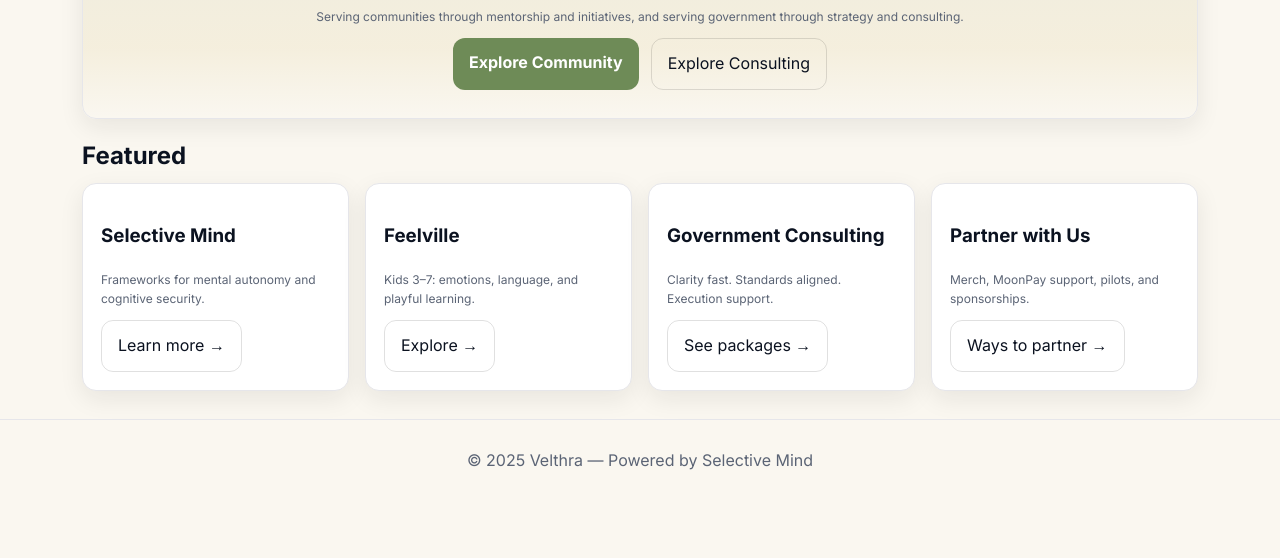
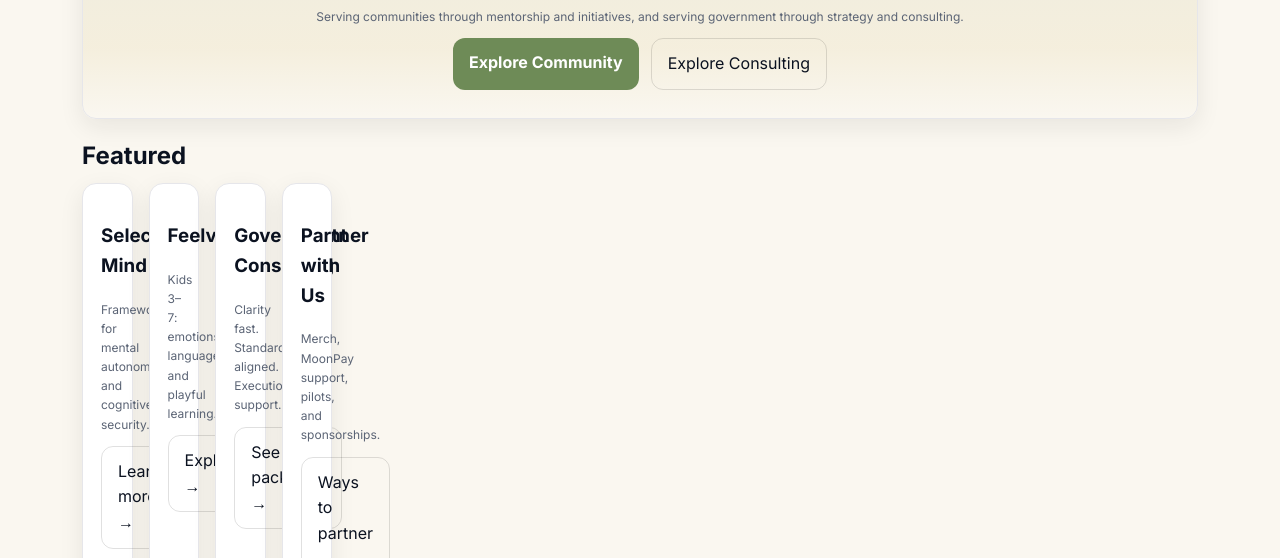
Before and after one commit to Velthra/velthra.github.io, a plain HTML site: page index.html in a window 1280 px wide. Shown: the part 242-800 px from the top of the page. Drawn offline with Linux system fonts and the light colour scheme.

Commit message:
Update styles.css

```diff
--- a/assets/styles.css
+++ b/assets/styles.css
@@ -46,7 +46,7 @@
 .skip-link:focus{left:12px;top:12px;background:#fff;color:#000;padding:8px 12px;border-radius:8px;z-index:1000}
 
 /* Responsive boxes that line up until wrap */
-.auto-grid{display:grid;gap:16px;grid-template-columns:repeat(auto-fill,minmax(260px,1fr))}
+.auto-grid{display:grid;gap:16px;grid-template-columns:repeat(auto-fill,minmax(50px,1fr))}
 
 /* Tools page: strict 2 columns (wraps to 1 on small) */
 .tools-grid{display:grid;gap:16px;grid-template-columns:repeat(4, minmax(260px,2fr))}
```
